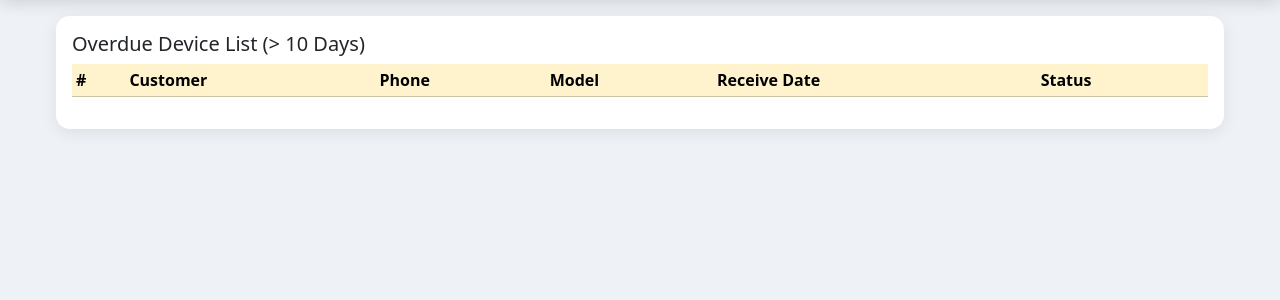
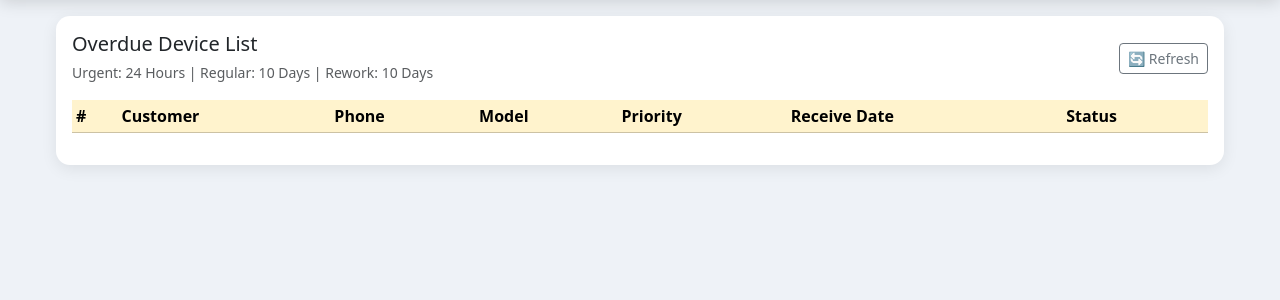
Before and after one commit to sanjaybjr123-spec/IT_SOLUTIONS_FLASK, a Flask app: template templates/overdue.html in a window 1280 px wide. Shown: the part 56-356 px from the top of the page. Run offline with Flask 3, Linux system fonts and the light colour scheme; the template is opened without the code that fills it, so the values that code supplies are empty; some libraries are stand-ins or nearby versions.

Commit message:
Update overdue.html

```diff
--- a/templates/overdue.html
+++ b/templates/overdue.html
@@ -2,51 +2,217 @@
 {% block content %}
 
 <div class="card p-3">
-  <h5>Overdue Device List (&gt; 10 Days)</h5>
+
+  <div class="d-flex justify-content-between align-items-center mb-3">
+    <div>
+      <h5 class="mb-1">Overdue Device List</h5>
+      <small class="text-muted">
+        Urgent: 24 Hours | Regular: 10 Days | Rework: 10 Days
+      </small>
+    </div>
+
+    <button class="btn btn-outline-secondary btn-sm"
+            onclick="loadOverdue()">
+      🔄 Refresh
+    </button>
+  </div>
 
   <div class="table-responsive">
-    <table class="table table-sm" id="tbl">
+
+    <table class="table table-sm table-hover align-middle" id="tbl">
+
       <thead class="table-warning">
+
         <tr>
           <th>#</th>
           <th>Customer</th>
           <th>Phone</th>
           <th>Model</th>
+          <th>Priority</th>
           <th>Receive Date</th>
           <th>Status</th>
         </tr>
+
       </thead>
+
       <tbody></tbody>
+
     </table>
+
   </div>
+
+  <div id="noData"
+       class="text-center text-muted py-4"
+       style="display:none;">
+    ✅ अभी कोई overdue device नहीं है
+  </div>
+
 </div>
 
+
+<style>
+
+.priority-badge{
+  display:inline-block;
+  padding:5px 10px;
+  border-radius:999px;
+  font-weight:700;
+  font-size:12px;
+}
+
+.priority-urgent{
+  background:#fecaca;
+  color:#991b1b;
+}
+
+.priority-regular{
+  background:#bbf7d0;
+  color:#166534;
+}
+
+.priority-rework{
+  background:#bfdbfe;
+  color:#1e40af;
+}
+
+.status-badge{
+  display:inline-block;
+  padding:5px 10px;
+  border-radius:999px;
+  background:#fca5a5;
+  color:#991b1b;
+  font-weight:700;
+  font-size:12px;
+}
+
+</style>
+
+
 <script>
+
 async function loadOverdue(){
+
   try{
-    const r = await fetch("/api/overdue");
-    const data = await r.json();
 
-    const tb = document.querySelector("#tbl tbody");
-    tb.innerHTML = "";
+    const response = await fetch("/api/overdue");
 
-    data.forEach((r,i)=>{
+    if(!response.ok){
+      throw new Error("API Error");
+    }
+
+    const data = await response.json();
+
+    const tbody = document.querySelector("#tbl tbody");
+
+    const noData = document.querySelector("#noData");
+
+    tbody.innerHTML = "";
+
+    /*
+      Agar koi overdue device nahi hai
+    */
+
+    if(!data || data.length === 0){
+
+      noData.style.display = "block";
+
+      return;
+
+    }
+
+    noData.style.display = "none";
+
+
+    /*
+      Device rows
+    */
+
+    data.forEach((r,index)=>{
+
+      const priority = r.priority || "Regular";
+
+      let priorityClass = "priority-regular";
+
+
+      if(priority === "Urgent"){
+
+        priorityClass = "priority-urgent";
+
+      }
+
+      else if(priority === "Rework"){
+
+        priorityClass = "priority-rework";
+
+      }
+
+
       const tr = document.createElement("tr");
+
+
       tr.innerHTML = `
-        <td>${i+1}</td>
-        <td>${r.customer}</td>
-        <td>${r.phone}</td>
-        <td>${r.model}</td>
-        <td>${r.receive_date}</td>
-        <td><span class="badge bg-danger">${r.status}</span></td>
+
+        <td>
+          ${index + 1}
+        </td>
+
+        <td>
+          <strong>${r.customer || ""}</strong>
+        </td>
+
+        <td>
+          ${r.phone || ""}
+        </td>
+
+        <td>
+          ${r.model || ""}
+        </td>
+
+        <td>
+
+          <span class="priority-badge ${priorityClass}">
+            ${priority}
+          </span>
+
+        </td>
+
+        <td>
+          ${r.receive_date || ""}
+        </td>
+
+        <td>
+
+          <span class="status-badge">
+            ${r.status || ""}
+          </span>
+
+        </td>
+
       `;
-      tb.appendChild(tr);
+
+      tbody.appendChild(tr);
+
     });
-  }catch(e){
-    alert("Failed to load overdue list");
+
   }
+
+  catch(error){
+
+    console.error("Overdue Error:",error);
+
+    alert("Overdue list load nahi ho pa rahi hai.");
+
+  }
+
 }
+
+
+/*
+  Page open hote hi load
+*/
+
 loadOverdue();
+
 </script>
 
 {% endblock %}
```
